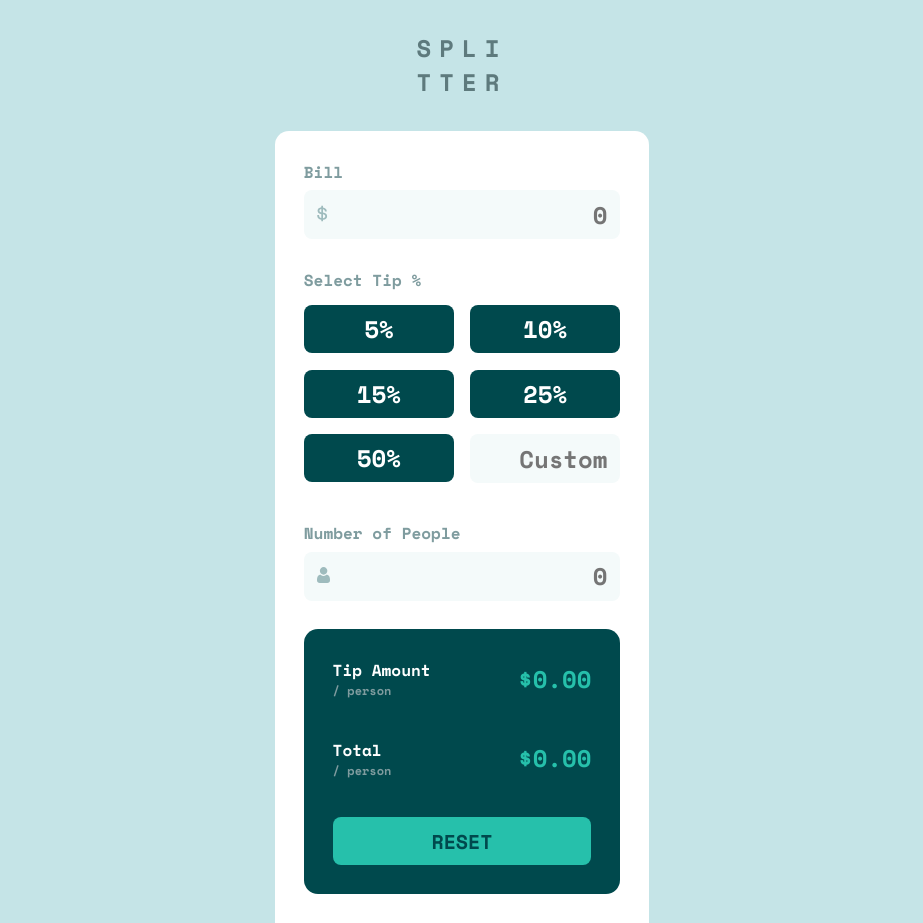
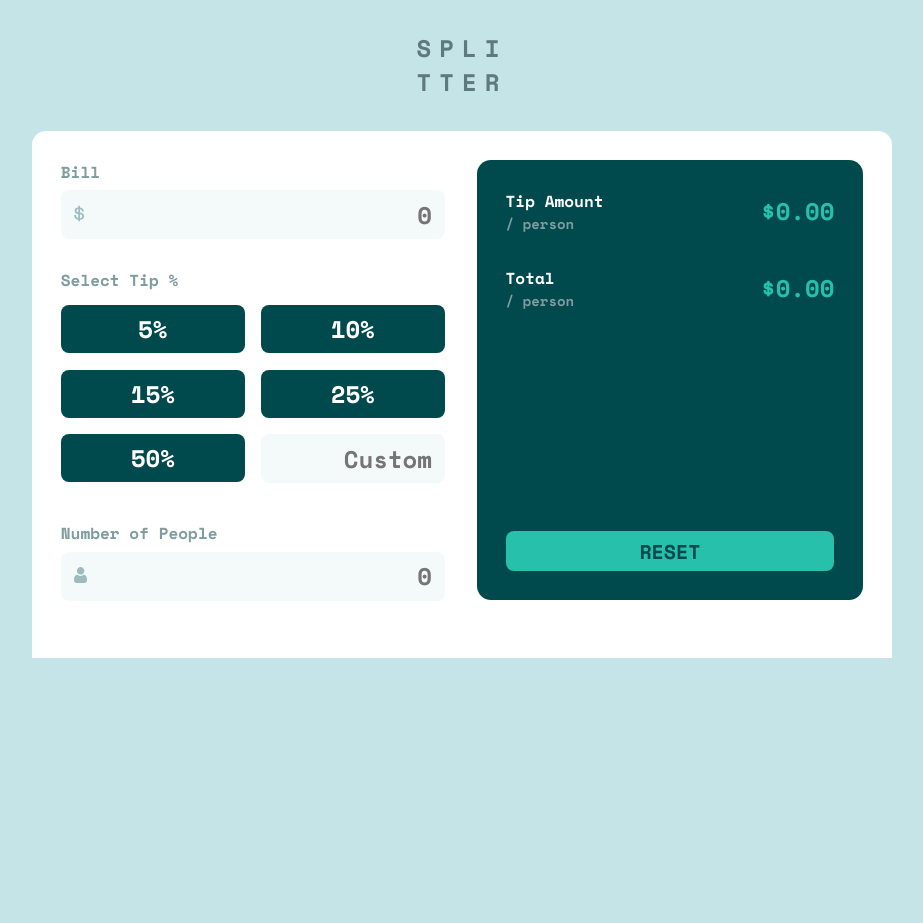
Before and after one commit to almero0922/TipCalculatorApp, a plain HTML site: page index.html in a window 1536 px wide. Shown: the whole page, without its empty margins (306-1229 px from the left). After the commit the page ends 800 px from the top, so only its background shows below. Drawn offline with nearby package versions, Linux system fonts and the light colour scheme.

Commit message:
Challenge Done

```diff
--- a/index.html
+++ b/index.html
@@ -36,7 +36,8 @@
       <p>TTER</p>
     </div>
     <main class="wrapper">
-      <div>
+      <div class="app-container">
+        <div class="ca-container">
           <div class="bill-container">
             <div class="input-people-container margin-bottom">
               <h4>Bill</h4>
@@ -55,12 +56,48 @@
           <div class="button-matrix-wrapper">
             <h4>Select Tip %</h4>
             <form action="" class="button-matrix" id="buttonForm">
-            <input type="button" class="button-ca" value="5%" placeholder="5%" id="0.05"/>
-            <input type="button" class="button-ca" value="10%" placeholder="10%" id="0.1"/>
-            <input type="button" class="button-ca" value="15%" placeholder="15%" id="0.15"/>
-            <input type="button" class="button-ca" value="25%" placeholder="25%" id="0.25"/>
-            <input type="button" class="button-ca" value="50%" placeholder="50%" id="0.50"/>
-            <input type="text" name="" id="custom%" placeholder="Custom" class="button-cu-ca"/>
+              <input
+                type="button"
+                class="button-ca"
+                value="5%"
+                placeholder="5%"
+                id="0.05"
+              />
+              <input
+                type="button"
+                class="button-ca"
+                value="10%"
+                placeholder="10%"
+                id="0.1"
+              />
+              <input
+                type="button"
+                class="button-ca"
+                value="15%"
+                placeholder="15%"
+                id="0.15"
+              />
+              <input
+                type="button"
+                class="button-ca"
+                value="25%"
+                placeholder="25%"
+                id="0.25"
+              />
+              <input
+                type="button"
+                class="button-ca"
+                value="50%"
+                placeholder="50%"
+                id="0.50"
+              />
+              <input
+                type="text"
+                name=""
+                id="custom%"
+                placeholder="Custom"
+                class="button-cu-ca"
+              />
             </form>
           </div>
           <div class="">
@@ -78,7 +115,9 @@
               />
             </form>
           </div>
+        </div>
         <div class="total-wrapper">
+          <div>
             <div class="result-display">
               <div class="result-text">
                 <h4>Tip Amount</h4>
@@ -93,7 +132,8 @@
               </div>
               <p id="result-1" class="result-number">$0.00</p>
             </div>
-          <button>RESET</button>
+          </div>
+          <div><button id="reset-ca">RESET</button></div>
         </div>
       </div>
     </main>
--- a/script.js
+++ b/script.js
@@ -5,12 +5,17 @@ const buttonForm = document.getElementById("buttonForm");
 const customBform = document.getElementById("custom%");
 const peopleInput = document.getElementById("peopleInput");
 const peopleForm = document.getElementById("peopleForm");
+const resetButton = document.getElementById("reset-ca");
 var buttonClicked = "";
 var customValue = 0;
 var validNumber = new RegExp(/^\d*\.?\d*$/);
 var validNum = new RegExp(/^\d+$/);
 var bill = 0;
 var people = 0;
+
+billInput.value = "";
+customBform.value = "";
+peopleInput.value = "";
 
 billForm.addEventListener("submit", (e) => {
   e.preventDefault();
@@ -53,13 +58,33 @@ peopleForm.addEventListener("submit", (e) => {
   setTotalAmount();
 });
 
-function setTotalAmount(){
+function setTotalAmount() {
   let bill = parseFloat(billInput.value);
   let people = parseInt(peopleInput.value);
-  let percentage = customValue ? parseFloat(customValue) : parseFloat(buttonClicked);
+  let percentage = customValue
+    ? parseFloat(customValue)
+    : parseFloat(buttonClicked);
   let totalP = (bill / people) * percentage;
-  let total = totalP + (bill / people);
+  let total = totalP + bill / people;
 
-  document.getElementById('result-0').innerText = totalP;
-  document.getElementById('result-1').innerText = total;
+
+  document.getElementById("result-0").innerText = totalP.toFixed(2);
+  document.getElementById("result-1").innerText = total.toFixed(2);
 }
+
+resetButton.addEventListener("click", (e) => {
+  buttonClicked = "";
+  bill = 0;
+  people = 0;
+  customValue = 0;
+  buttonMatrix.forEach((button) => {
+    if (button.classList.contains("button-clicked")) {
+      button.classList.remove("button-clicked");
+    }
+  });
+  document.getElementById("result-0").innerText = "$0.00";
+  document.getElementById("result-1").innerText = "$0.00";
+  billInput.value = "";
+  customBform.value = "";
+  peopleInput.value = "";
+});
--- a/style.css
+++ b/style.css
@@ -132,20 +132,22 @@ body{
     background-color: var(--VeryDarkCyan);
     border-radius: 14px;
     padding: 1.8rem;
-    display: grid;
-    grid-template-rows: repeat(2, 1fr) 48px;
-    grid-gap: 2.4rem;
+    display: flex;
+    flex-direction: column;
+    justify-content: space-between;
+    gap: 2rem;
 }
 .result-display{
     display: flex;
     align-items: center;
     justify-content: space-between;
+    margin-bottom: 1.8rem;
 }
 .result-text h4{
     color: white;
 }
 .result-text p{
-    font-size: 12px;
+    font-size: 14px;
 }
 .result-number{
     color: var(--StrongCyan);
@@ -158,6 +160,8 @@ body{
     font-size: 20px;
     border-radius: 8px;
     cursor: pointer;
+    width: 100%;
+    height: 40px;
 }
 .total-wrapper button:hover{
     background-color: var(--LightGrayishCyan);
@@ -168,3 +172,34 @@ body{
 .button-clicked{
     background-color: var(--StrongCyan);
 }
+@media (min-width: 1440px){
+    .wrapper{
+        width: 860px;
+    }
+    .app-container{
+        display: flex;
+        flex-direction: row;
+        gap: 2rem;
+        height: auto;
+    }
+    .ca-container{
+        width: 50%;
+    }
+    .total-wrapper{
+        width: 50%;
+        display: flex;
+        flex-direction: column;
+        height: 440px;
+        justify-content: space-between;
+    }
+    .result-display{
+        margin-bottom: 2rem;
+    }
+    #reset-ca{
+        width: 100%;
+        height: 40px;
+        bottom: 0;
+        display: block;
+        align-self: flex-end;
+    }
+}
```
Lines whose indentation alone changed are shown as unchanged.
